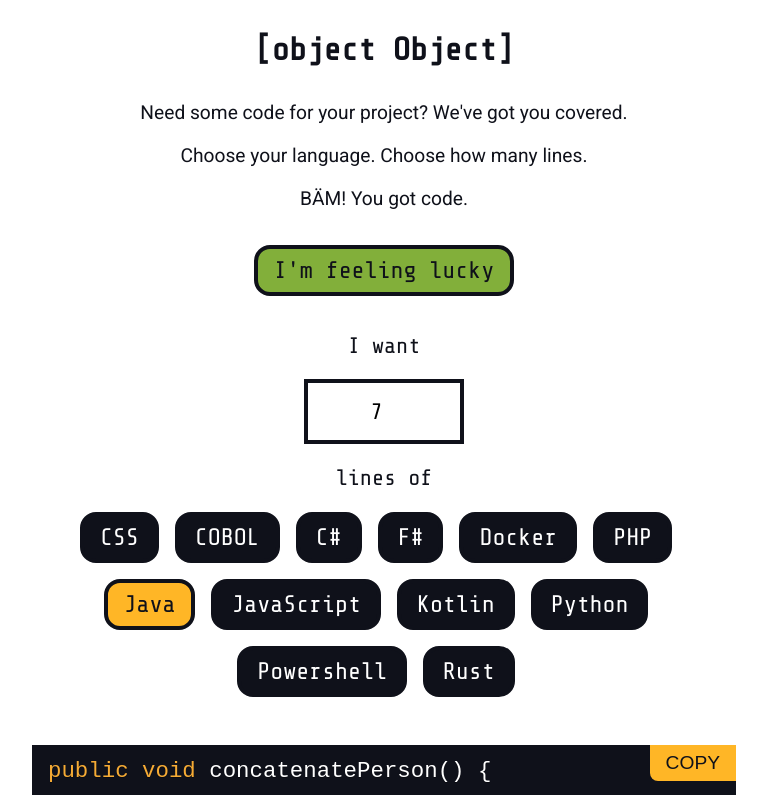
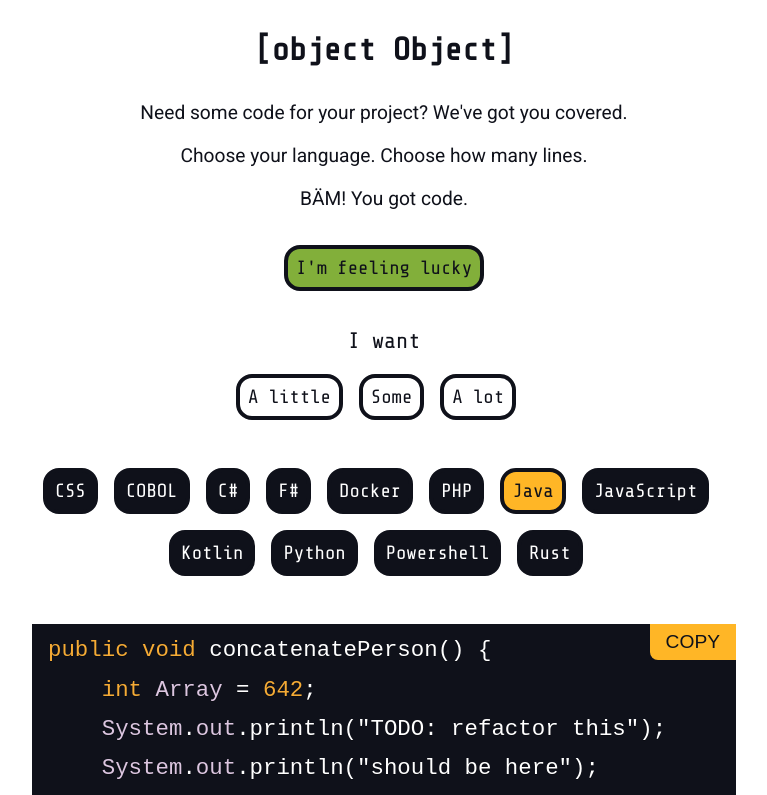
Before and after one commit to whitep4nth3r/randomcodegenerator.lol, a Next.js app: page / in a window 1280 px wide. Shown: the top 795 px of the page, without its empty margins (256-1023 px from the left). Built offline with nearby package versions, Linux system fonts and the light colour scheme.

Commit message:
Remove lines input field and replace with arbitrary buttons

```diff
--- a/pages/index.js
+++ b/pages/index.js
@@ -3,33 +3,21 @@ import hljs from "highlight.js";
 import "highlight.js/styles/a11y-dark.css";
 
 import { generateRandomCode } from "../tools/RandomCodeGenerator";
-import {
-  getRandomLang,
-  getRandomInt,
-  getContributors,
-} from "../tools/utils/helpers";
+import { getRandomLang, getRandomInt, getContributors } from "../tools/utils/helpers";
 import { Languages } from "../tools/constants";
 
 import PageMeta from "../components/PageMeta";
 import Footer from "../components/Footer";
 
-export default function Home() {
-  const [selectedLang, setSelectedLang] = useState("js");
-  const [numberOfLines, setNumberOfLines] = useState("3");
+export default function Home({ randomNumberOfLines, randomLang }) {
+  const [selectedLang, setSelectedLang] = useState(randomLang);
+  const [numberOfLines, setNumberOfLines] = useState(randomNumberOfLines);
   const [result, setResult] = useState("");
   const [contributors, setContributors] = useState([]);
 
   useEffect(() => {
-    const randomLang = getRandomLang();
-    const randomInt = getRandomInt(3, 8);
-
-    setSelectedLang(randomLang);
-    setNumberOfLines(randomInt);
-
-    const newCode = generateRandomCode(randomLang, randomInt);
-    setResult(newCode);
-
-    updateContributors(randomLang);
+    generateNewCode(selectedLang, numberOfLines);
+    updateContributors(selectedLang);
   }, []);
 
   function updateContributors(newLang) {
@@ -39,20 +27,13 @@ export default function Home() {
 
   function handleButtonClick(newLang) {
     setSelectedLang(newLang);
-    const newCode = generateRandomCode(newLang, numberOfLines);
-    setResult(newCode);
+    generateNewCode(newLang, numberOfLines);
     updateContributors(newLang);
   }
 
-  function handleInputOnChange(value) {
-    setNumberOfLines(value);
-  }
-
-  function handleInputOnKeyDown(event) {
-    if (event.keyCode === 13) {
-      const newCode = generateRandomCode(selectedLang, numberOfLines);
-      setResult(newCode);
-    }
+  function chooseAmount(randomInt) {
+    setNumberOfLines(randomInt);
+    generateNewCode(selectedLang, randomInt);
   }
 
   function luckyDip() {
@@ -60,10 +41,13 @@ export default function Home() {
     const randomInt = getRandomInt(3, 20);
     setNumberOfLines(randomInt);
     setSelectedLang(newLang);
+    generateNewCode(newLang, randomInt);
+    updateContributors(newLang);
+  }
 
-    const newCode = generateRandomCode(newLang, randomInt);
+  function generateNewCode(newLang, newLines) {
+    const newCode = generateRandomCode(newLang, newLines);
     setResult(newCode);
-    updateContributors(newLang);
   }
 
   function copyCode() {
@@ -89,19 +73,31 @@ export default function Home() {
         </button>
 
         <div className="selector">
-          <label className="selector__item__label">I want</label>
-          <input
-            value={numberOfLines}
-            onKeyDown={(e) => handleInputOnKeyDown(e)}
-            onChange={(e) => handleInputOnChange(e.target.value)}
-            type="number"
-            className="input"
-            min="3"
-            pattern="[0-9]*"
-          />
+          <p className="selector__item__label">I want</p>
 
-          <label className="selector__item__label">lines of</label>
-
+          <div className="selector__buttonGroup selector__buttonGroup--lines">
+            <button
+              type="button"
+              className={`selector__button selector__button--lines`}
+              onClick={() => chooseAmount(getRandomInt(3, 8))}
+            >
+              A little
+            </button>
+            <button
+              type="button"
+              className={`selector__button selector__button--lines`}
+              onClick={() => chooseAmount(getRandomInt(9, 13))}
+            >
+              Some
+            </button>
+            <button
+              type="button"
+              className={`selector__button selector__button--lines`}
+              onClick={() => chooseAmount(getRandomInt(14, 20))}
+            >
+              A lot
+            </button>
+          </div>
           <div className="selector__buttonGroup">
             {Object.entries(Languages).map(([key, value]) => {
               const selectedClass = selectedLang === key ? " selector__button--selected" : "";
@@ -126,7 +122,7 @@ export default function Home() {
                 <button type="button" className="copyButton" onClick={copyCode}>
                   Copy
                 </button>
-                <code dangerouslySetInnerHTML={{ __html: hljs.highlightAuto(result).value}}></code>
+                <code dangerouslySetInnerHTML={{ __html: hljs.highlightAuto(result).value }}></code>
               </pre>
             </div>
             {contributors.length > 0 && (
@@ -163,3 +159,14 @@ export default function Home() {
     </>
   );
 }
+
+export async function getStaticProps() {
+  const randomNumberOfLines = getRandomInt(3, 9);
+  const randomLang = getRandomLang();
+  return {
+    props: {
+      randomLang,
+      randomNumberOfLines,
+    },
+  };
+}
--- a/styles/globals.css
+++ b/styles/globals.css
@@ -70,6 +70,10 @@ a {
   flex-wrap: wrap;
 }
 
+.selector__buttonGroup--lines {
+  margin-bottom: 2rem;
+}
+
 .selector__button,
 .submitPr__button {
   background-color: var(--black);
@@ -77,8 +81,8 @@ a {
   font-family: var(--font-family-heading);
   border-width: 0;
   border-radius: 1rem;
-  font-size: 1.5rem;
-  padding: 0.5rem 1rem;
+  font-size: 1.2rem;
+  padding: 0.5rem;
   cursor: pointer;
   transition: all 0.2s ease-in-out;
   margin-bottom: 1rem;
@@ -102,6 +106,11 @@ a {
   outline-width: 0;
   box-shadow: var(--green) 0 0 0 0.25rem;
   transition: box-shadow 0.2s ease 0s;
+}
+
+.selector__button--lines {
+  background-color: var(--white);
+  color: var(--black);
 }
 
 .selector__button--luckyDip {
```
Also changed, not shown: 1 other file (tests, documents, lock files or other folders).
